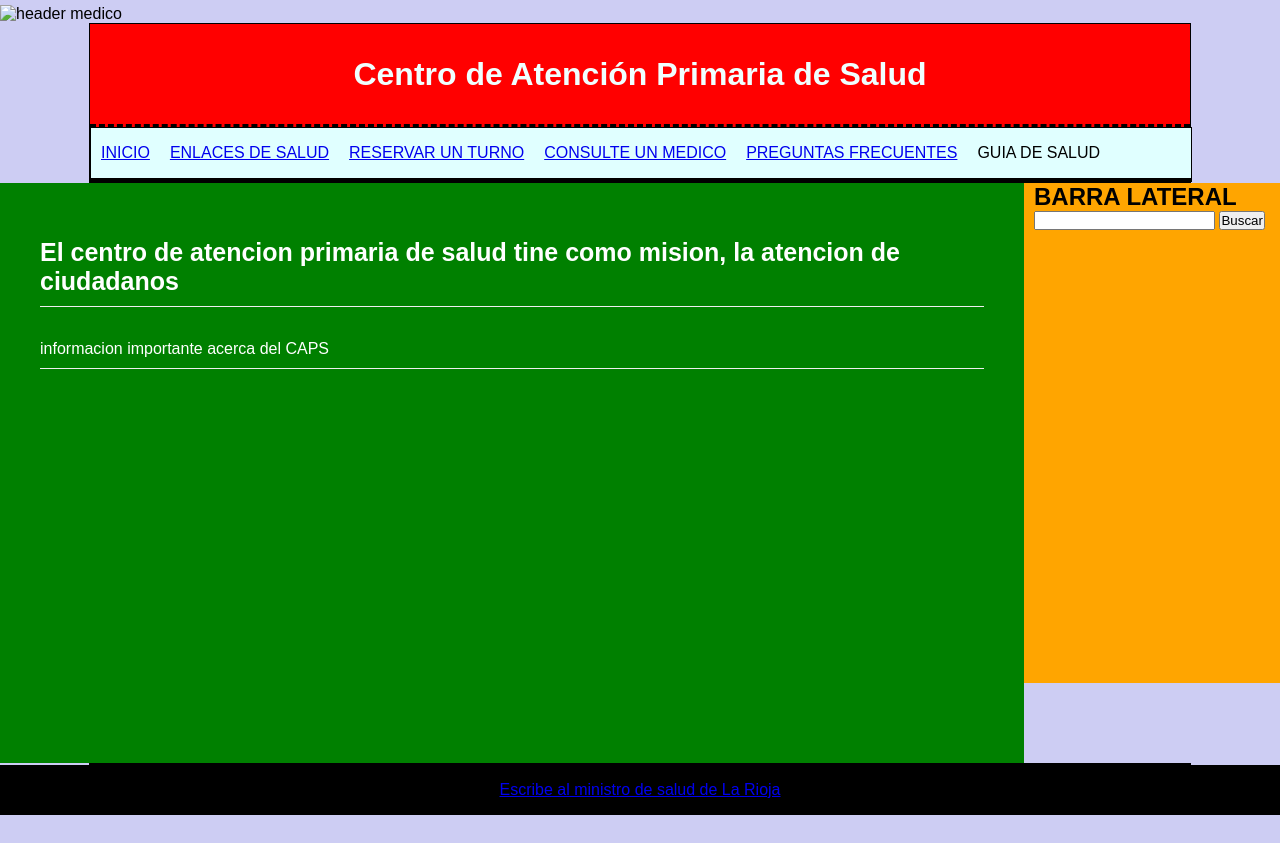
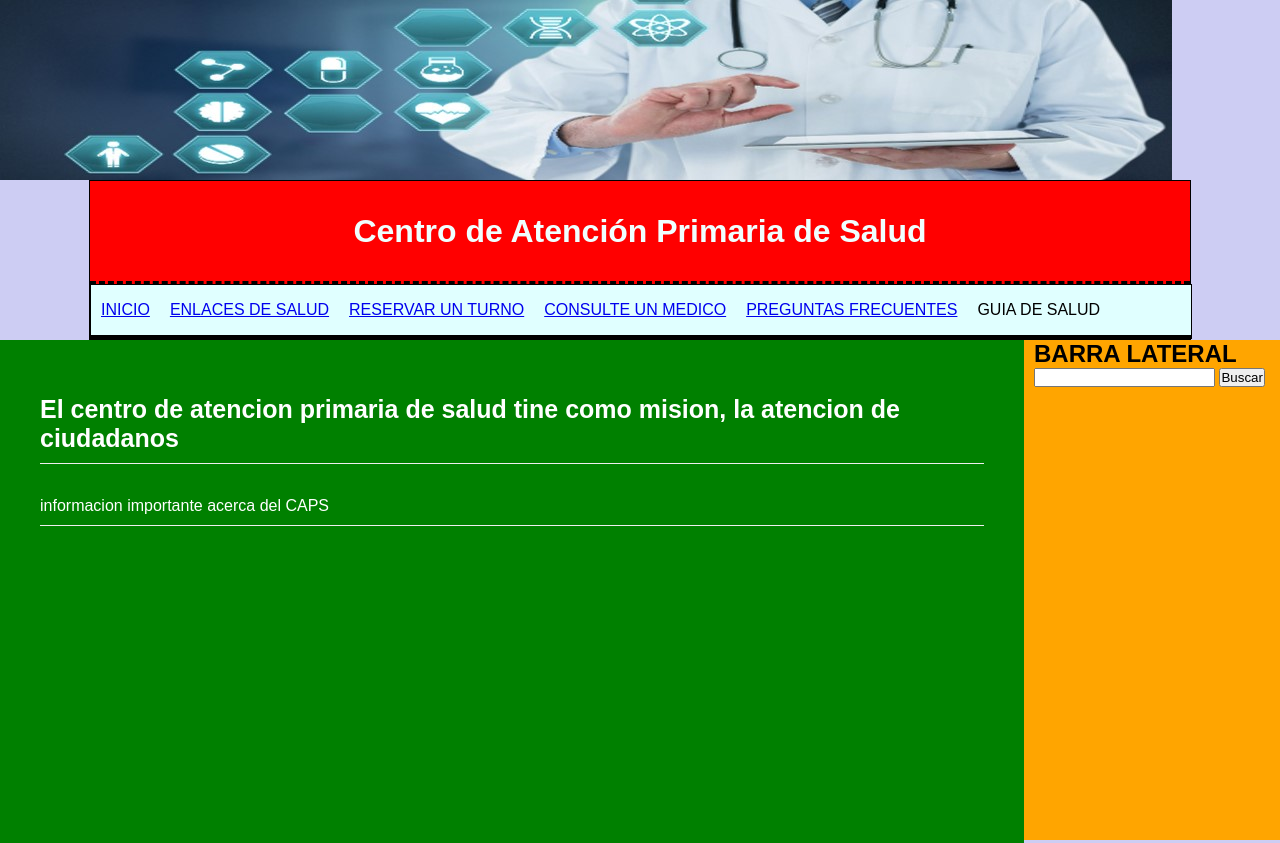
Before and after one commit to rderobertis/rderobertis.github.io, a plain HTML site: page index.html in a window 1280 px wide. Shown: the top 843 px of the page. Before the commit the page ends 815 px from the top, so only its background shows below. Drawn offline with Linux system fonts and the light colour scheme.

Commit message:
Update index.html

```diff
--- a/index.html
+++ b/index.html
@@ -1,7 +1,7 @@
 <!DOCTYPE html>
 <html>
 <head>
-     <p><img src="header medicox.jpg"  alt="header medico" align="middle"></p>
+     <p><img src="header medico.jpg"  alt="header medico" align="middle"></p>
          <title>Centro de Salud TUASIM</title>
   <link rel="stylesheet" href="estilos.css"\>
  </head>
```
